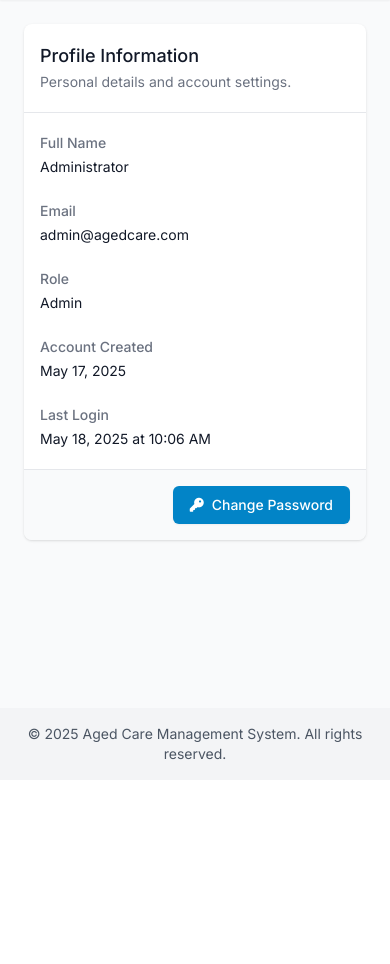
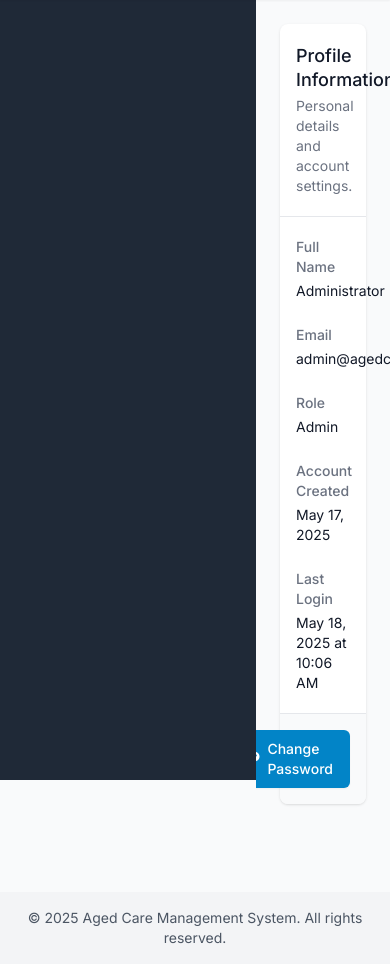
Before and after one commit to SpeedieTest/ADMJNS, a Flask app: page /profile in a window 390 px wide. Shown: the part 64-1028 px from the top of the page. Before the commit the page ends 824 px from the top, so only its background shows below. Run offline with Flask 2, Linux system fonts and the light colour scheme; a user stored in the database is signed in; some libraries are stand-ins or nearby versions.

Commit message:
Update to sidebar to fix visual bug

```diff
--- a/templates/base.html
+++ b/templates/base.html
@@ -153,22 +153,28 @@
 </head>
 <body class="bg-gray-50 font-sans min-h-screen flex flex-col">
     {% if current_user.is_authenticated %}
-        {% include 'includes/navbar.html' %}
-        <div class="flex flex-1">
+        <div class="fixed top-0 left-0 right-0 z-30">
+            {% include 'includes/navbar.html' %}
+        </div>
+
+        <div class="fixed top-16 left-0 bottom-0 w-64 bg-gray-800 z-20 overflow-hidden">
             {% include 'includes/sidebar.html' %}
-            <main class="flex-1 p-6 md:p-8 overflow-x-hidden">
+        </div>
+
+        <div class="ml-64 pt-16 pb-16 flex-1">
+            <main class="p-6 md:p-8 overflow-x-hidden">
                 {% include 'includes/flash_messages.html' %}
                 {% block content %}{% endblock %}
             </main>
         </div>
     {% else %}
-        <main class="flex-1">
+        <main class="flex-1 pb-16">
             {% include 'includes/flash_messages.html' %}
             {% block auth_content %}{% endblock %}
         </main>
     {% endif %}
 
-    <footer class="bg-gray-100 text-gray-600 py-4 text-center text-sm">
+    <footer class="bg-gray-100 text-gray-600 py-4 text-center text-sm w-full relative z-10 mt-auto">
         <div class="container mx-auto">
             <p>© {{ now.strftime('%Y') }} Aged Care Management System. All rights reserved.</p>
         </div>
--- a/templates/includes/sidebar.html
+++ b/templates/includes/sidebar.html
@@ -1,4 +1,4 @@
-<div id="sidebar" class="hidden md:flex flex-col w-64 bg-gray-800 text-white overflow-y-auto h-[calc(100vh-4rem)]">
+<div id="sidebar" class="hidden md:flex flex-col w-64 bg-gray-800 text-white h-full overflow-hidden">
     <div class="p-4 border-b border-gray-700">
         <div class="flex items-center justify-center py-2">
             <div class="relative">
```
Also changed, not shown: aged_care.db.
